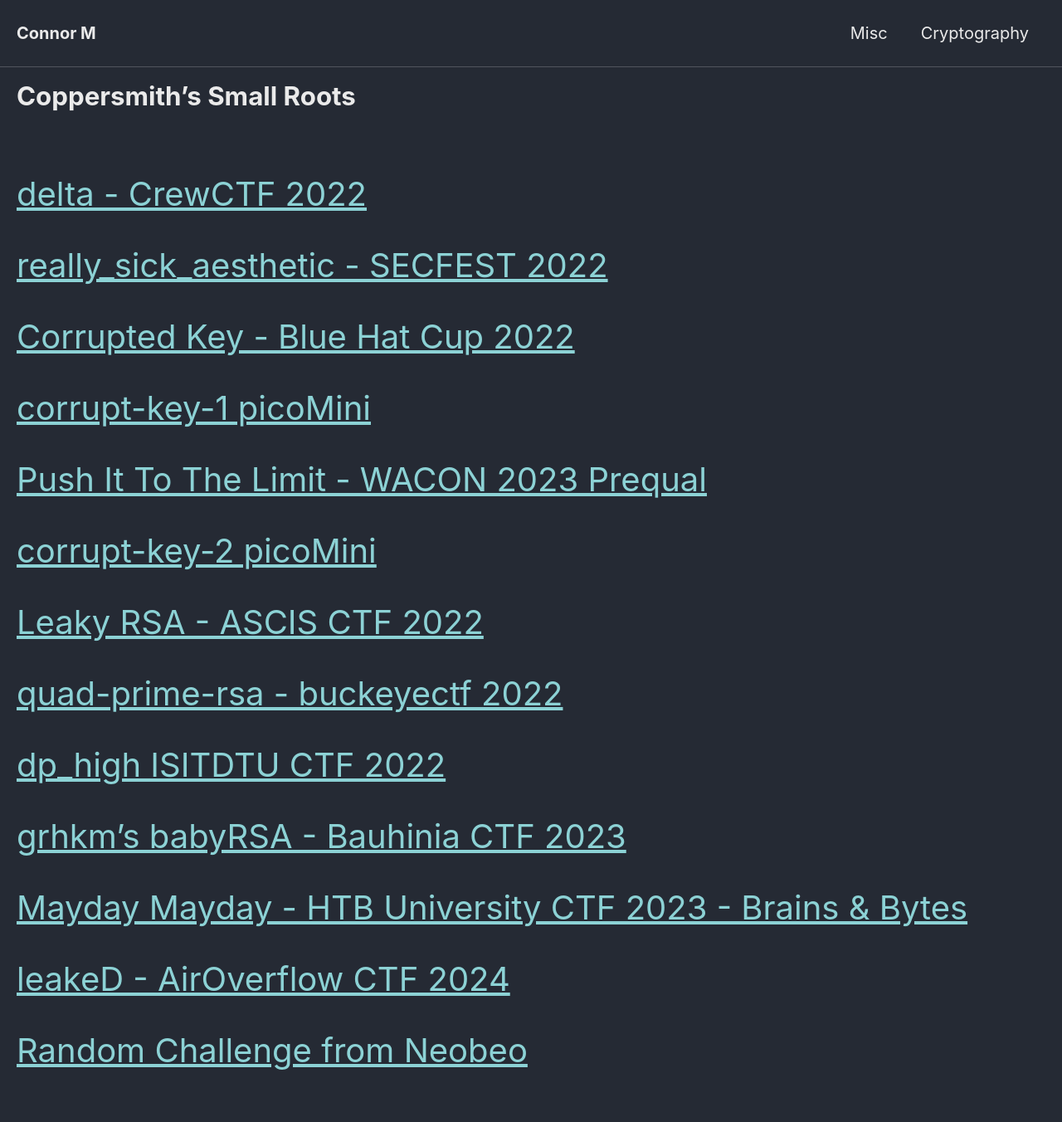
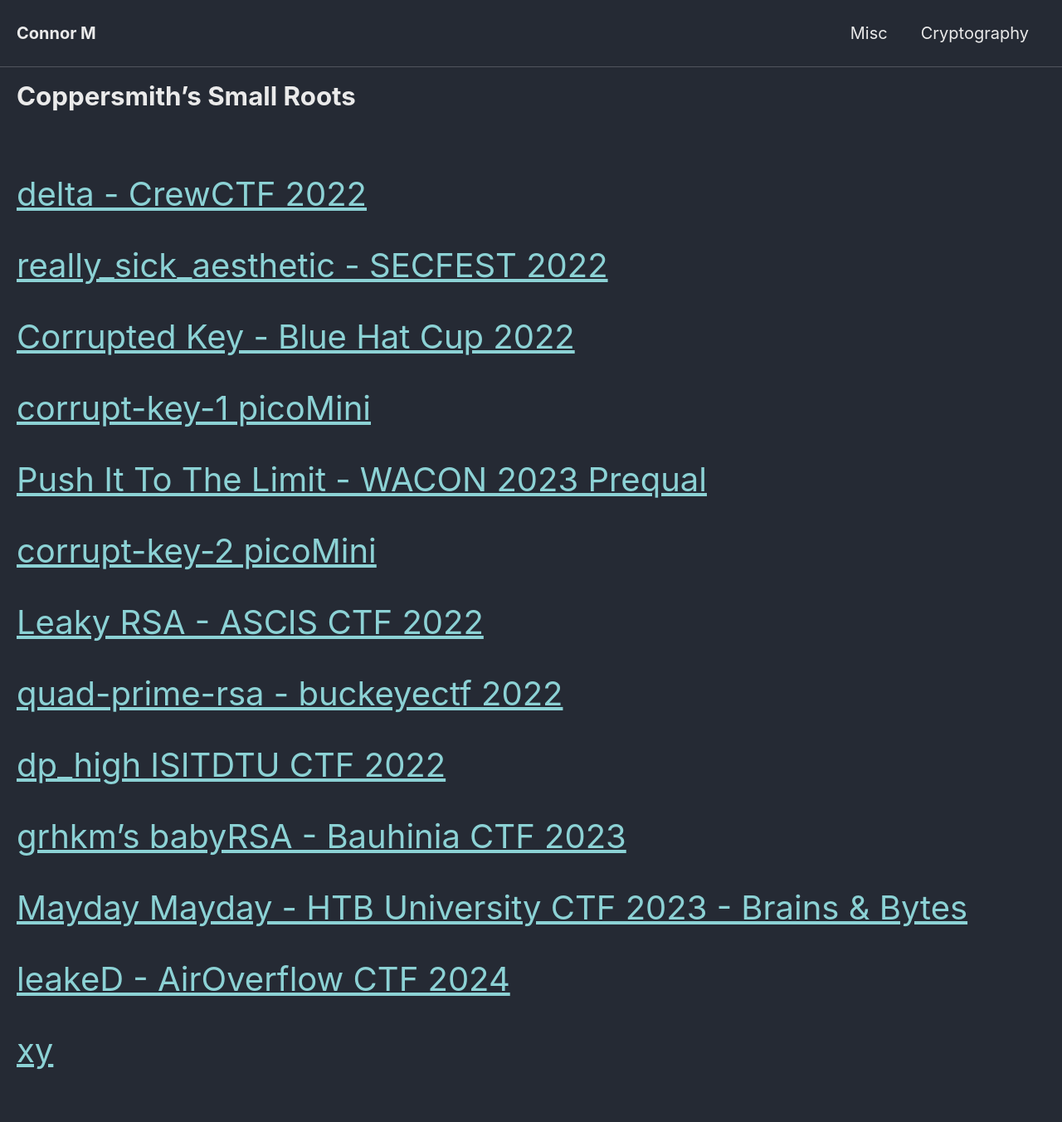
Before and after one commit to Connor-McCartney/Connor-McCartney.github.io, a Jekyll site: the page built from _pages/cryptography/small-roots/small-roots.md, in a window 1280 px wide. Shown: the whole page at 83% size. Built offline with Jekyll 4.4.1, drawn with Linux system fonts in a browser that asks for light colours; cached includes are drawn as plain includes.

Commit message:
Update small-roots.md

```diff
--- a/_pages/cryptography/small-roots/small-roots.md
+++ b/_pages/cryptography/small-roots/small-roots.md
@@ -31,4 +31,4 @@ title: Coppersmith's Small Roots
 
 <span style="font-size:2em;">   [leakeD - AirOverflow CTF 2024](/cryptography/small-roots/leakeD-AirOverflow-CTF-2024)       </span> <br>
 
-<span style="font-size:2em;">   [Random Challenge from Neobeo](/cryptography/small-roots/random-neobeo)       </span> <br>
+<span style="font-size:2em;">   [xy](/cryptography/small-roots/xy)       </span> <br>
```
